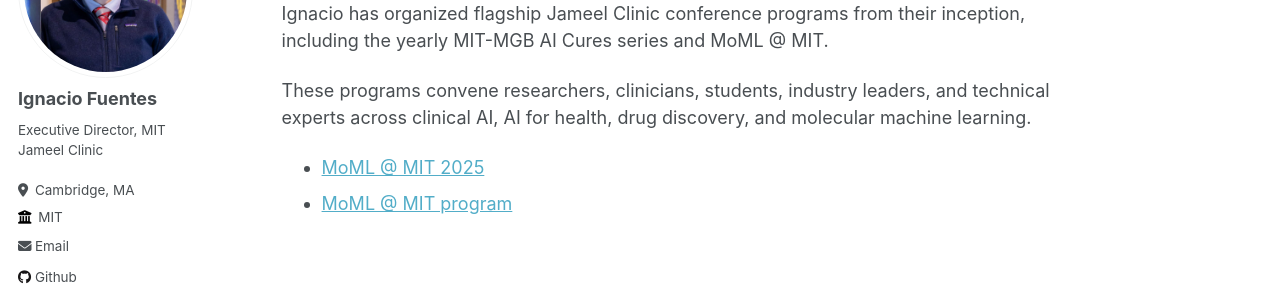
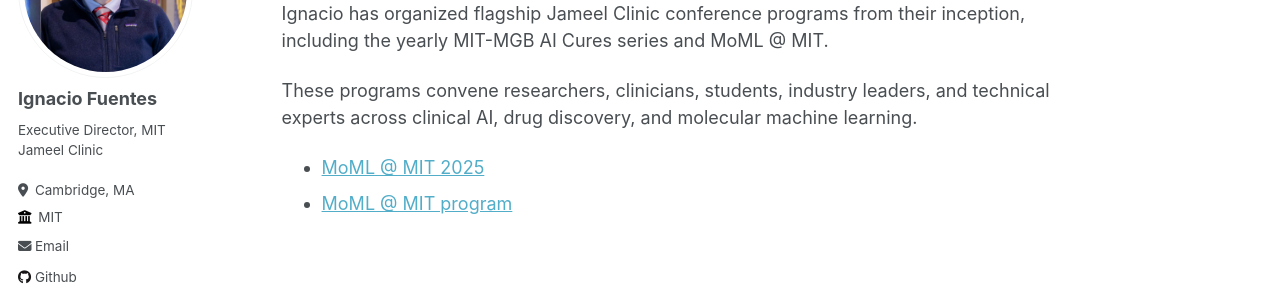
Before and after one commit to ifuentes3/ifuentes3.github.io, a Jekyll site: the page built from _portfolio/portfolio-5.md, in a window 1280 px wide and 1120 px high. Shown: the part 203-499 px from the top of the window. Built offline with Jekyll 4.4.1, drawn with Linux system fonts in a browser that asks for light colours.

Commit message:
Tighten flagship conference description

```diff
--- a/_portfolio/portfolio-5.md
+++ b/_portfolio/portfolio-5.md
@@ -6,7 +6,7 @@ collection: portfolio
 
 Ignacio has organized flagship Jameel Clinic conference programs from their inception, including the yearly MIT-MGB AI Cures series and MoML @ MIT.
 
-These programs convene researchers, clinicians, students, industry leaders, and technical experts across clinical AI, AI for health, drug discovery, and molecular machine learning.
+These programs convene researchers, clinicians, students, industry leaders, and technical experts across clinical AI, drug discovery, and molecular machine learning.
 
 - [MoML @ MIT 2025](https://jclinic.mit.edu/events/moml-mit-2025/)
 - [MoML @ MIT program](https://www.moml.mit.edu/program)
```
